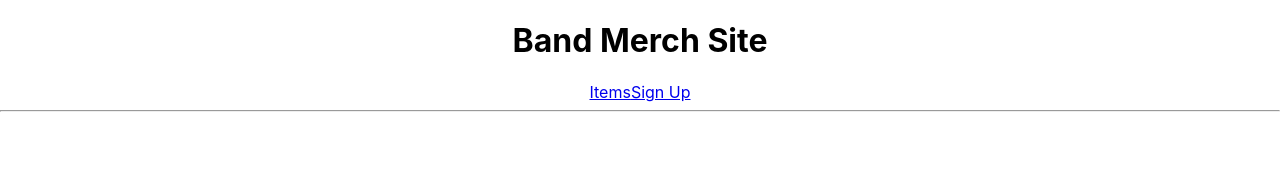
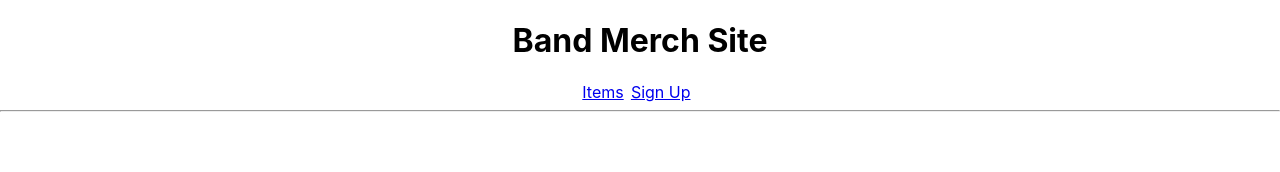
Before and after one commit to besure94/merch-site, a React (Create React App) app: page / in a window 1280 px wide. Shown: the top 172 px of the page. Built offline with nearby package versions, Linux system fonts and the light colour scheme; no server answers.

Commit message:
Add padding to links in header.

```diff
--- a/src/index.css
+++ b/src/index.css
@@ -17,3 +17,7 @@ code {
 .app-header {
   text-align: center;
 }
+
+.app-link {
+  padding-right: 0.45rem;
+}
```
